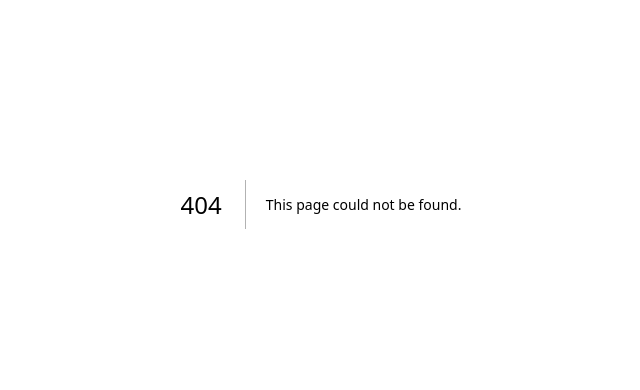
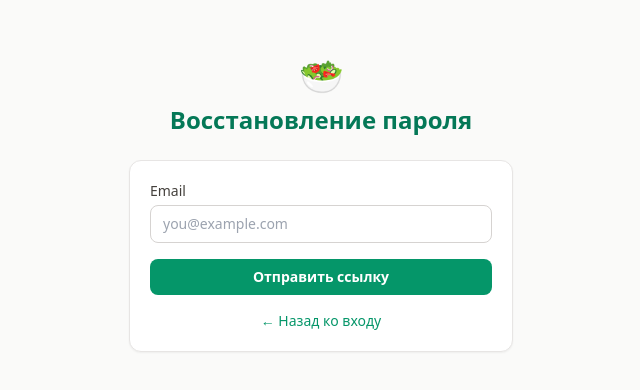
Before and after one commit to ubangak-sys/diet, a Next.js app: page /forgot-password in a window 1280 px wide. Before the commit this address had no page. Shown: the part 196-586 px from the top of the page, without its empty margins (319-959 px from the left). Built offline with nearby package versions, Linux system fonts and the light colour scheme; no server answers.

Commit message:
Add password recovery (forgot/reset pages)

```diff
--- /dev/null
+++ b/src/app/forgot-password/page.tsx
@@ -0,0 +1,89 @@
+"use client";
+
+import { useState } from "react";
+import Link from "next/link";
+import { supabase } from "@/lib/supabase";
+import { authErrorMessage } from "@/lib/auth-errors";
+
+export default function ForgotPasswordPage() {
+  const [email, setEmail] = useState("");
+  const [sent, setSent] = useState(false);
+  const [error, setError] = useState("");
+  const [loading, setLoading] = useState(false);
+
+  async function onSubmit(e: React.FormEvent) {
+    e.preventDefault();
+    setLoading(true);
+    setError("");
+    const { error } = await supabase.auth.resetPasswordForEmail(email, {
+      redirectTo: window.location.origin + "/reset-password",
+    });
+    setLoading(false);
+    if (error) {
+      setError(authErrorMessage(error.message));
+    } else {
+      setSent(true);
+    }
+  }
+
+  return (
+    <div className="flex min-h-screen items-center justify-center px-4 py-8">
+      <div className="w-full max-w-sm">
+        <div className="mb-6 text-center">
+          <div className="text-4xl">🥗</div>
+          <h1 className="mt-2 text-2xl font-bold text-brand-700">
+            Восстановление пароля
+          </h1>
+        </div>
+
+        {sent ? (
+          <div className="card text-center text-sm">
+            <div className="text-3xl">📬</div>
+            <p className="mt-2">
+              Ссылка для сброса пароля отправлена на {email}.
+            </p>
+            <Link href="/login" className="btn-primary mt-4 inline-block">
+              На страницу входа
+            </Link>
+          </div>
+        ) : (
+          <form onSubmit={onSubmit} className="card space-y-4">
+            <div>
+              <label htmlFor="email" className="label">
+                Email
+              </label>
+              <input
+                id="email"
+                type="email"
+                required
+                className="input"
+                value={email}
+                onChange={(e) => setEmail(e.target.value)}
+                placeholder="you@example.com"
+              />
+            </div>
+
+            {error && (
+              <p className="rounded-lg bg-red-50 px-3 py-2 text-sm text-red-600">
+                {error}
+              </p>
+            )}
+
+            <button type="submit" disabled={loading} className="btn-primary w-full">
+              {loading ? "Отправляем…" : "Отправить ссылку"}
+            </button>
+
+            <p className="text-center text-sm text-stone-500">
+              <Link
+                href="/login"
+                className="font-medium text-brand-600 hover:underline"
+              >
+                ← Назад ко входу
+              </Link>
+            </p>
+          </form>
+        )}
+      </div>
+    </div>
+  );
+}
--- a/src/app/login/page.tsx
+++ b/src/app/login/page.tsx
@@ -92,6 +92,11 @@ export default function LoginPage() {
               Зарегистрироваться
             </Link>
           </p>
+          <p className="text-center text-sm text-stone-500">
+            <Link href="/forgot-password" className="font-medium text-brand-600 hover:underline">
+              Забыли пароль?
+            </Link>
+          </p>
         </form>
       </div>
     </div>
--- /dev/null
+++ b/src/app/reset-password/page.tsx
@@ -0,0 +1,68 @@
+"use client";
+
+import { useState } from "react";
+import { useRouter } from "next/navigation";
+import { supabase } from "@/lib/supabase";
+import { authErrorMessage } from "@/lib/auth-errors";
+
+export default function ResetPasswordPage() {
+  const router = useRouter();
+  const [password, setPassword] = useState("");
+  const [error, setError] = useState("");
+  const [loading, setLoading] = useState(false);
+
+  async function onSubmit(e: React.FormEvent) {
+    e.preventDefault();
+    setLoading(true);
+    setError("");
+    const { error } = await supabase.auth.updateUser({ password });
+    setLoading(false);
+    if (error) {
+      setError(authErrorMessage(error.message));
+      return;
+    }
+    router.replace("/");
+  }
+
+  return (
+    <div className="flex min-h-screen items-center justify-center px-4 py-8">
+      <div className="w-full max-w-sm">
+        <div className="mb-6 text-center">
+          <div className="text-4xl">🔑</div>
+          <h1 className="mt-2 text-2xl font-bold text-brand-700">
+            Новый пароль
+          </h1>
+        </div>
+
+        <form onSubmit={onSubmit} className="card space-y-4">
+          <div>
+            <label htmlFor="password" className="label">
+              Новый пароль (мин. 6 символов)
+            </label>
+            <input
+              id="password"
+              type="password"
+              required
+              minLength={6}
+              autoComplete="new-password"
+              className="input"
+              value={password}
+              onChange={(e) => setPassword(e.target.value)}
+              placeholder="••••••••"
+            />
+          </div>
+
+          {error && (
+            <p className="rounded-lg bg-red-50 px-3 py-2 text-sm text-red-600">
+              {error}
+            </p>
+          )}
+
+          <button type="submit" disabled={loading} className="btn-primary w-full">
+            {loading ? "Сохраняем…" : "Сохранить пароль"}
+          </button>
+        </form>
+      </div>
+    </div>
+  );
+}
```
